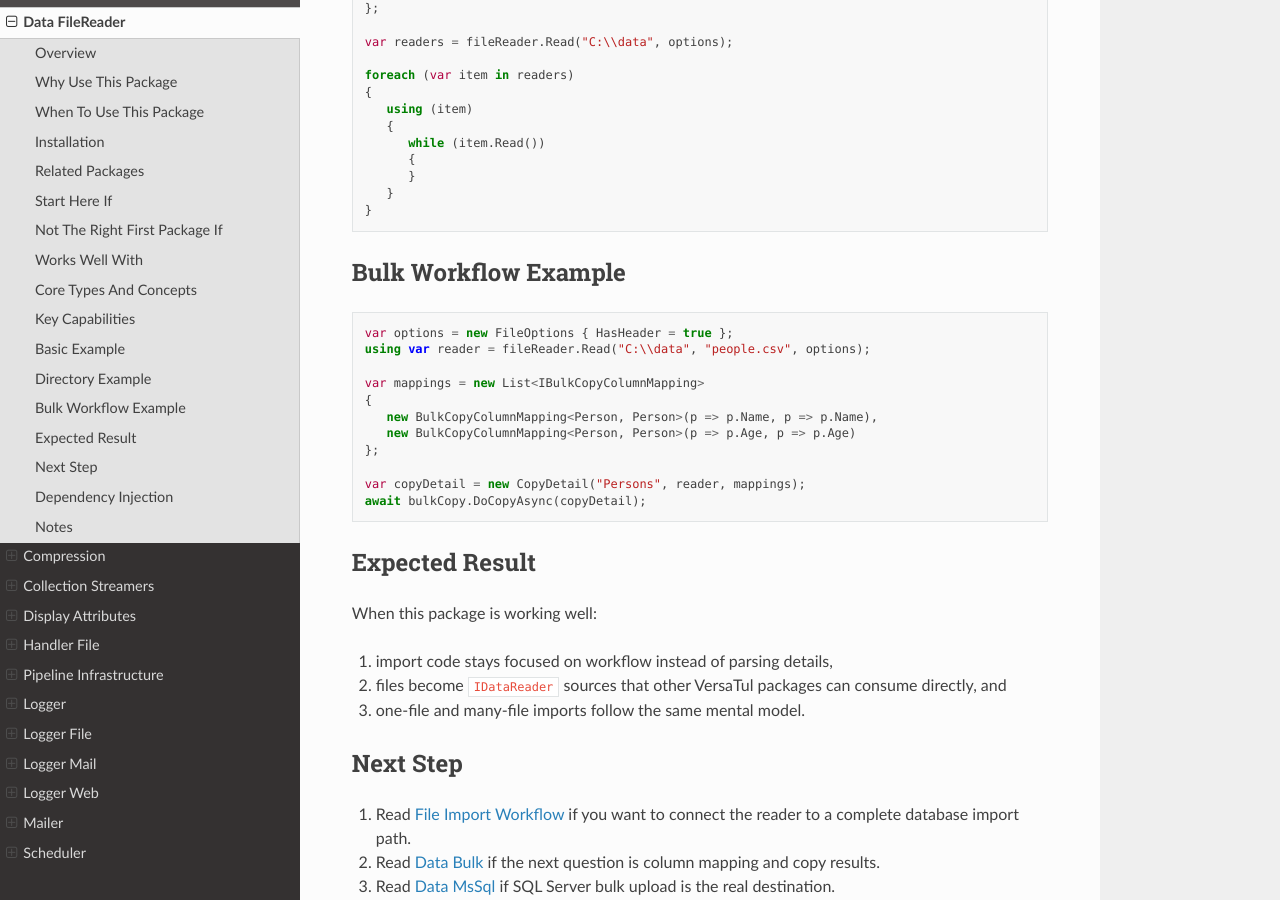
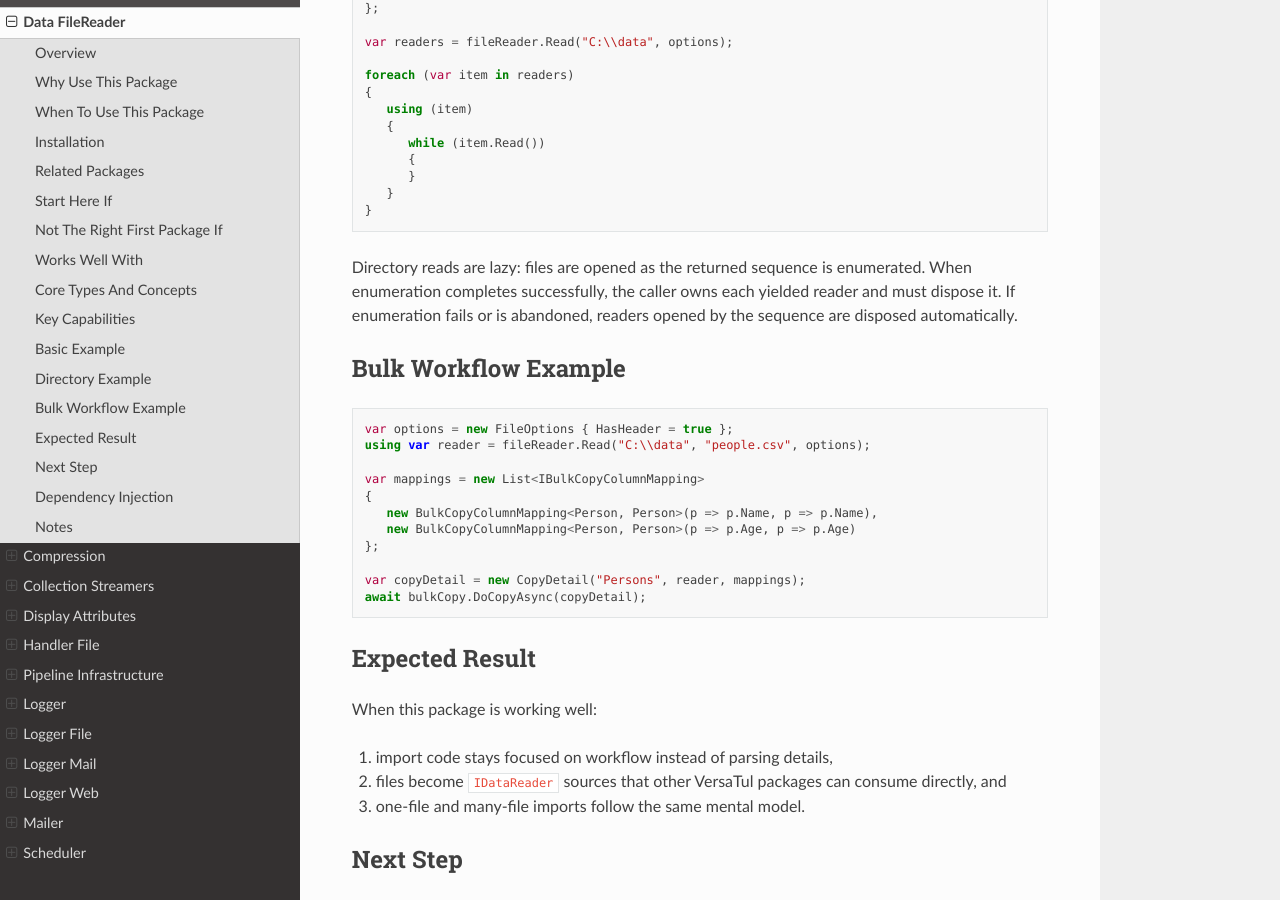
Before and after one commit to BjornWilliams/DocsVersaTul, a Sphinx documentation site: the page built from docs/source/file-reader.rst, in a window 1280 px wide and 900 px high, scrolled down 2897 px. Built offline with Sphinx 7.4.7 and the Read the Docs theme 3.1.0, drawn with Linux system fonts in a browser that asks for light colours.

Commit message:
Document lazy file reader ownership
AB#3171
AB#3167

```diff
--- a/docs/source/file-reader.rst
+++ b/docs/source/file-reader.rst
@@ -141,6 +141,8 @@
      }
   }
 
+Directory reads are lazy: files are opened as the returned sequence is enumerated. When enumeration completes successfully, the caller owns each yielded reader and must dispose it. If enumeration fails or is abandoned, readers opened by the sequence are disposed automatically.
+
 Bulk Workflow Example
 ---------------------
 
```
